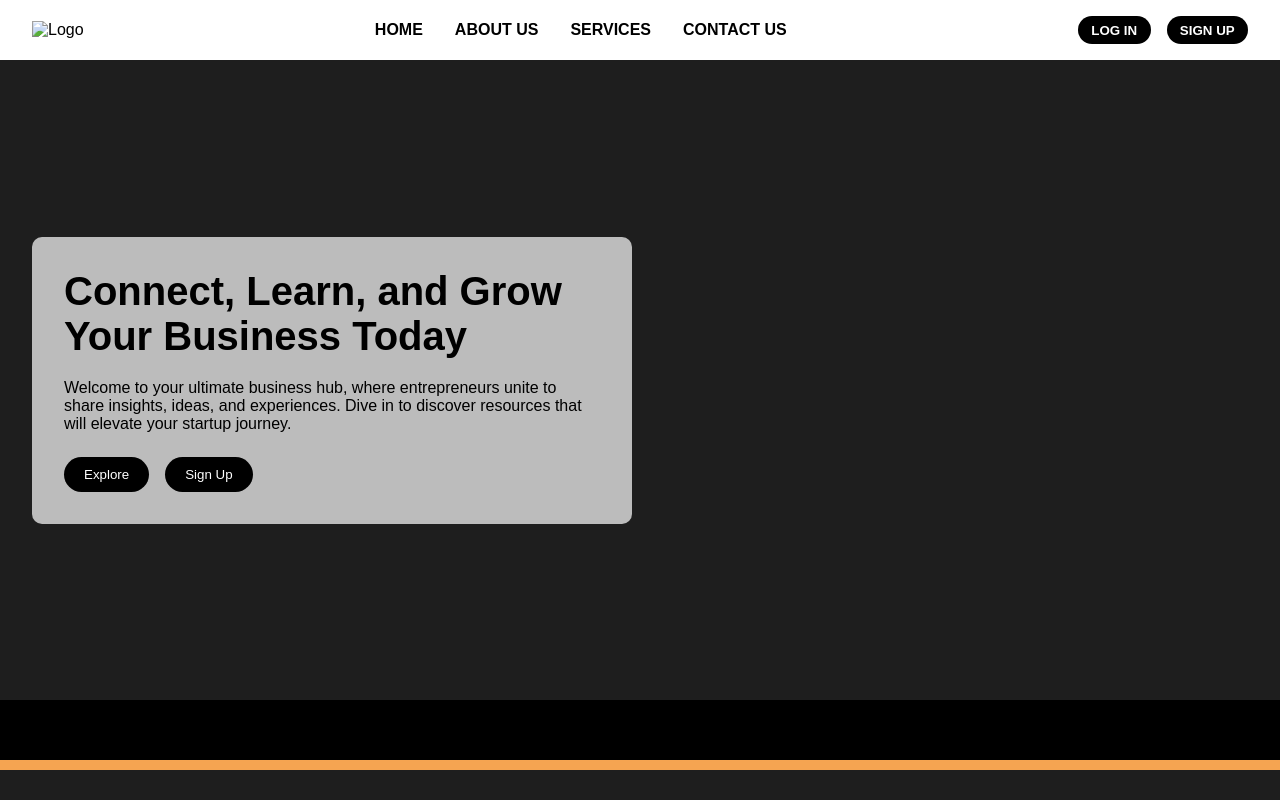
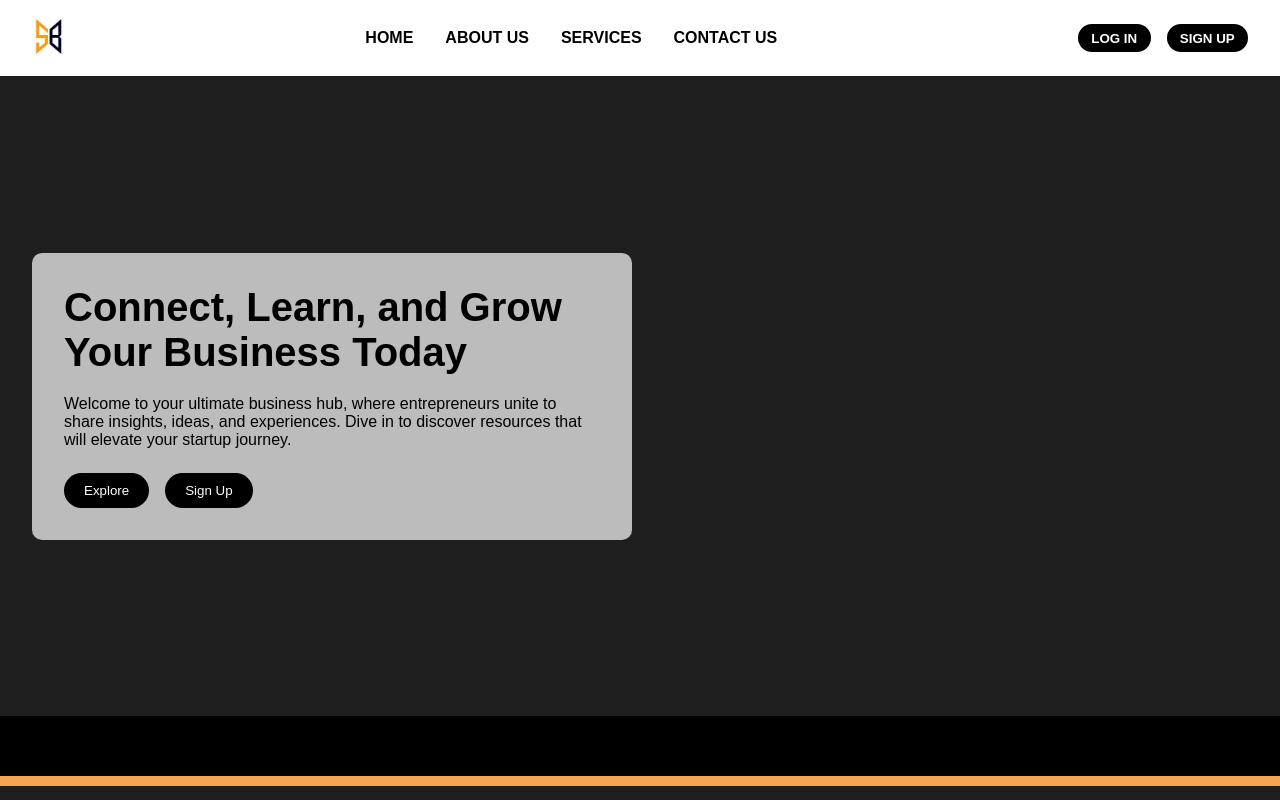
Before and after one commit to shavron88/shavron88, a plain HTML site: page index.html in a window 1280 px wide. Drawn offline with Linux system fonts and the light colour scheme.

Commit message:
Updated index.html and added .vscode settings

```diff
--- a/index.html
+++ b/index.html
@@ -108,11 +108,12 @@
       background-color: #F5A451;
     }
   </style>
+    <link rel="icon" href="images/favicon.ico" type="image/x-icon">
 </head>
 <body>
   <header>
     <div class="logo">
-      <img src="sandbox.jpeg" alt="Logo" />
+      <img src="images/logo.jpg" alt="SandBox">
     </div>
     <nav>
       <ul>
```
